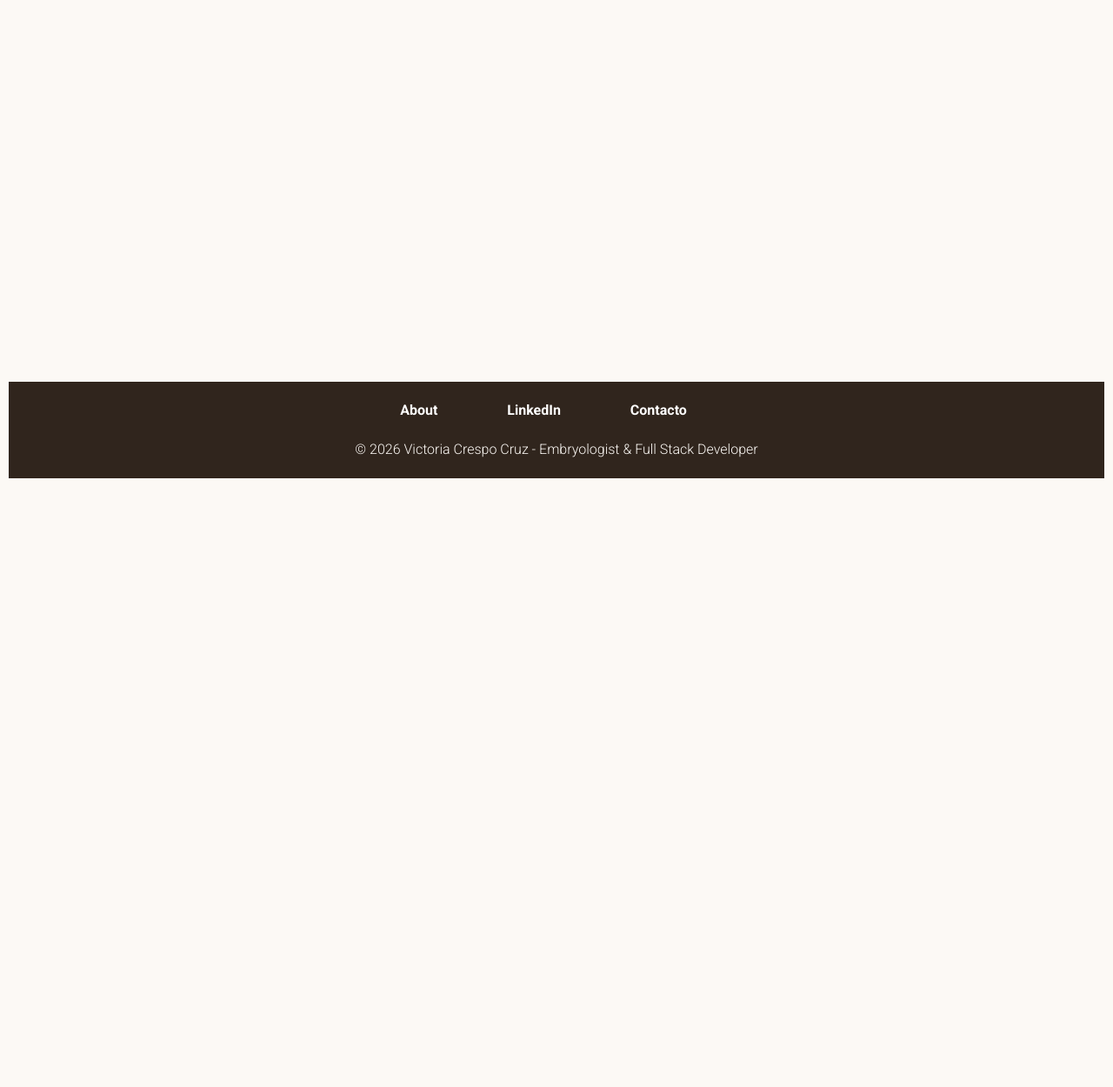
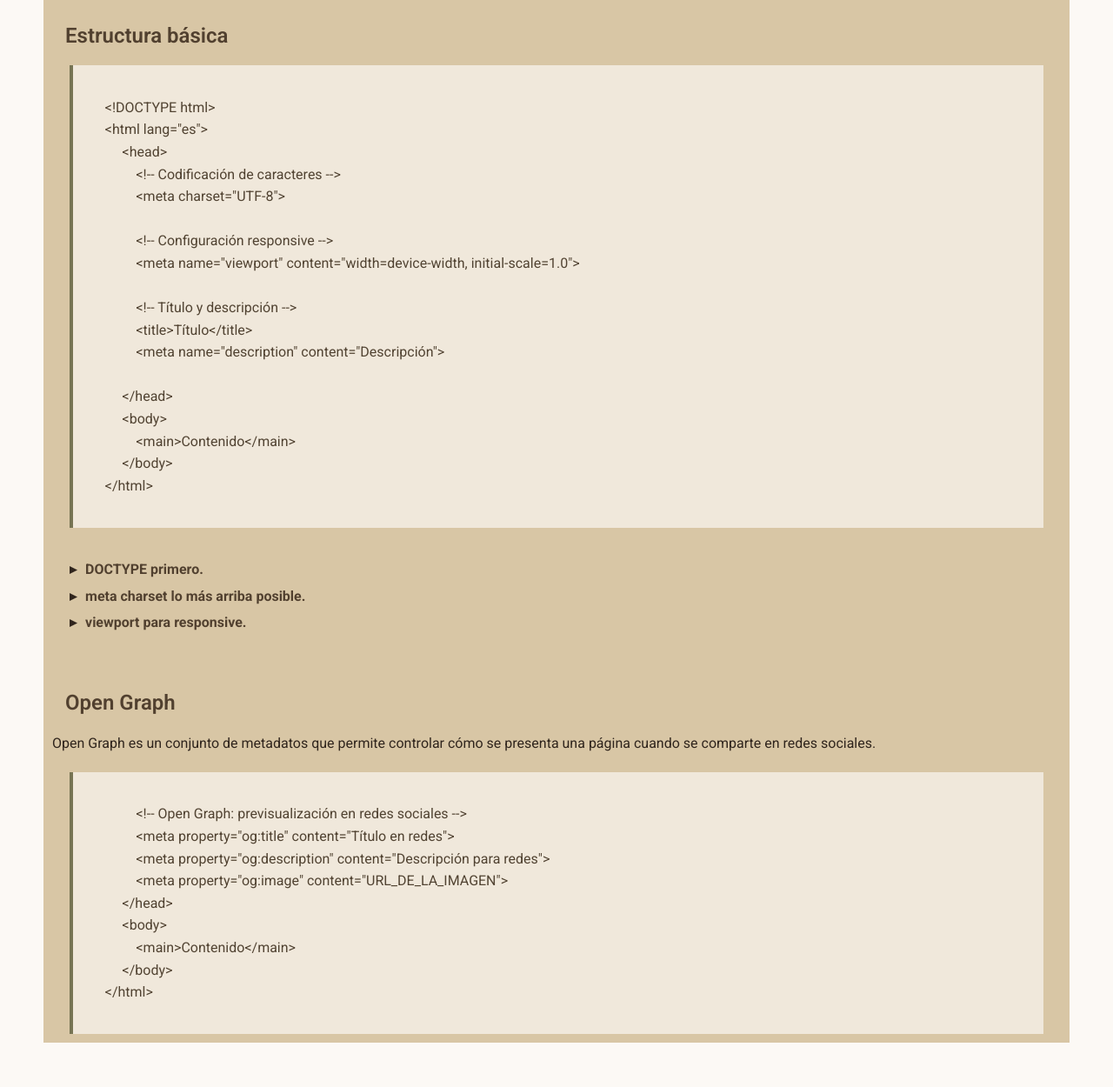
Before and after one commit to VictoriaCrespoC/portfolio-victoria, a website with bundled scripts: page pages/cheatsheet-html.html in a window 1280 px wide. Shown: the part 240-1490 px from the top of the page at 87% size. Before the commit the page ends 800 px from the top, so only its background shows below. Built offline with nearby package versions, Linux system fonts and the light colour scheme.

Commit message:
He emepzado a trabajar la cheatsheet-html.html

```diff
--- a/css/cheatsheets.css
+++ b/css/cheatsheets.css
@@ -64,6 +64,10 @@
   border-left: 2px solid var(--color-border);
   border-bottom: 2px solid var(--color-border);
   transition: transform 0.3s ease, box-shadow 0.3s ease;
+
+  display: block;
+  text-decoration: none;
+  color: inherit;
 }
 
 .cheat-card img {
@@ -94,3 +98,78 @@
     transform: translateY(-4px);
     box-shadow: 0 5px 12px rgba(48, 37, 29, 0.12);
 }
+
+/*Cheatsheet de html*/
+.HTML p {
+   padding-bottom: 20px;
+}
+
+.HTML section {
+    background-color: #E8DCC7;
+}
+
+.HTML article {
+    background-color: #D8C6A5;
+    padding: 10px;
+    gap: 10px;
+}
+
+.HTML article h2{
+    font-size: var(--font-size-subtitle);
+    font-weight: 600;
+    color: var(--color-primary);
+    padding: 15px;
+
+}
+
+.basic {
+    background-color: #F0E8DB;
+    margin-left: 20px;
+    margin-right: 20px;
+    border-left: 4px solid var(--color-accent);
+    padding-left: 5px;
+    gap: 15px;
+    overflow-x: auto;
+}
+
+.basic code {
+    color: #514332;
+}
+
+.key-points {
+    display: block;
+    padding: 20px;
+    margin-top: 15px;
+    line-height: 1.6;
+}
+
+.key-points li {
+    display: block;
+    margin-bottom: 5px;
+}
+
+.key-points li::before {
+    content: "▸";
+    color: var(--color-text);
+    margin-right: 10px;
+}
+
+
+/*Voy a modificar la barra horizontal. Nuevas etiquetas: track es el fondo de la barra, thumb la parte móvil, y hover el color cuando pasa el cursor por encima*/
+.basic::-webkit-scrollbar {
+    height: 8px;
+}
+
+.basic::-webkit-scrollbar-track {
+    background: #E8DCC7;
+    border-radius: 10px;
+}
+
+.basic::-webkit-scrollbar-thumb {
+    background: #A89576;
+    border-radius: 10px;
+}
+
+.basic::-webkit-scrollbar-thumb:hover {
+    background: #66533F;
+}
--- a/js/data/cheatsheets.js
+++ b/js/data/cheatsheets.js
@@ -3,16 +3,19 @@ const cheats = [
     name: "HTML5",
     icon: "https://cdn.simpleicons.org/html5",
     description: "Guía rápida de referencia",
+    link: "./pages/cheatsheet-html.html",
     },
     {
     name: "CSS3",
     icon: "https://cdn.simpleicons.org/css",
     description: "Guía rápida de referencia",
+    link: "./pages/cheatsheet-css.html",
     },
     {
     name: "JavaScript",
     icon: "https://cdn.simpleicons.org/javascript",
     description: "Guía rápida de referencia",
+    link: "./pages/cheatsheet-js.html",
     }
 ];
 
--- a/js/utils/cheatsheetsList.js
+++ b/js/utils/cheatsheetsList.js
@@ -7,11 +7,11 @@ export default function cheatsheetsList () {
     //ahora recorremos el array creado en cheatsheet
     const cheatCard = cheats.map((cheat)=> {
         return `
-        <article class="cheat-card">
+        <a href="${cheat.link}" class="cheat-card">
           <img src="${cheat.icon}" alt="Icono de ${cheat.name}">
           <h3 class="cheatName">${cheat.name}</h3>
           <p class="cheatDescription">${cheat.description}</p>
-        </article>`;
+        </a>`;
     });
      //necesito añadir todas las tarjetas:
         cheatsheetsContainer.innerHTML += cheatCard.join("");
--- a/pages/cheatsheet-html.html
+++ b/pages/cheatsheet-html.html
@@ -4,18 +4,71 @@
     <meta charset="UTF-8"/>
     <meta name="viewport" content="width=device-width", initial-scale="1.0">
     <title>Portfolio de Victoria Crespo Cruz</title>
+    <meta name="description" content="Portfolio personal con proyectos de HTML, CSS y JavaScript.">
 
     <link rel="stylesheet" href="../css/reset.css">
     <link rel="stylesheet" href="../css/styles.css">
     <link rel="stylesheet" href="../css/skills.css">
-    <link rel="stylesheet" href="./css/cheatsheets.css">
+    <link rel="stylesheet" href="../css/cheatsheets.css">
     <link rel="stylesheet" href="../css/darkmode.css">
 
   </head>
   <body>
     <div id="header-container"></div>
     <main>
-        <section></section>
+        <section class="HTML">
+            <h1>HTML</h1>
+            <p>Guía rápida para escribir HTML moderno y semántico: estructura, meta, texto, enlaces, listas, multimedia, tablas, formularios, accesibilidad y buenas prácticas</p>
+            <article>
+              <h2>Estructura básica</h2>
+              <div class="basic">
+                <pre><code>
+        &lt;!DOCTYPE html&gt;
+        &lt;html lang="es"&gt;
+             &lt;head&gt;
+                 &lt;!-- <em>Codificación de caracteres</em> --&gt;
+                 &lt;meta charset="UTF-8"&gt;
+
+                 &lt;!-- <em>Configuración responsive</em> --&gt;
+                 &lt;meta name="viewport" content="width=device-width, initial-scale=1.0"&gt;
+
+                 &lt;!-- <em>Título y descripción</em> --&gt;
+                 &lt;title&gt;Título&lt;/title&gt;
+                 &lt;meta name="description" content="Descripción"&gt;
+
+             &lt;/head&gt;
+             &lt;body&gt;
+                 &lt;main&gt;Contenido&lt;/main&gt;
+             &lt;/body&gt;
+        &lt;/html&gt;
+                </code></pre>
+              </div>
+              <ul class="key-points">
+                <li><strong>DOCTYPE</strong> primero.</li>
+                <li><strong>meta charset</strong> lo más arriba posible.</li>
+                <li><strong>viewport</strong> para responsive.</li>
+              </ul>
+            </article>
+            <article>
+              <h2>Open Graph</h2>
+              <p>Open Graph es un conjunto de metadatos que permite controlar cómo se presenta una página cuando se comparte en redes sociales.</p>
+              <div class="basic">
+                <pre><code>
+                 &lt;!-- <em>Open Graph: previsualización en redes sociales</em> --&gt;
+                 &lt;meta property="og:title" content="Título en redes"&gt;
+                 &lt;meta property="og:description" content="Descripción para redes"&gt;
+                 &lt;meta property="og:image" content="URL_DE_LA_IMAGEN"&gt;
+             &lt;/head&gt;
+             &lt;body&gt;
+                 &lt;main&gt;Contenido&lt;/main&gt;
+             &lt;/body&gt;
+        &lt;/html&gt;
+                </code></pre>
+              </div>
+            </article>
+
+          </section>
+
     </main>
     <div id="footer-container"></div>
     <script type="module" src="../js/main.js"></script>
```
Also changed, not shown: index.html (+2 -1 lines), pages/about.html (+3 -1 lines), pages/contacto.html (+3 -1 lines).
